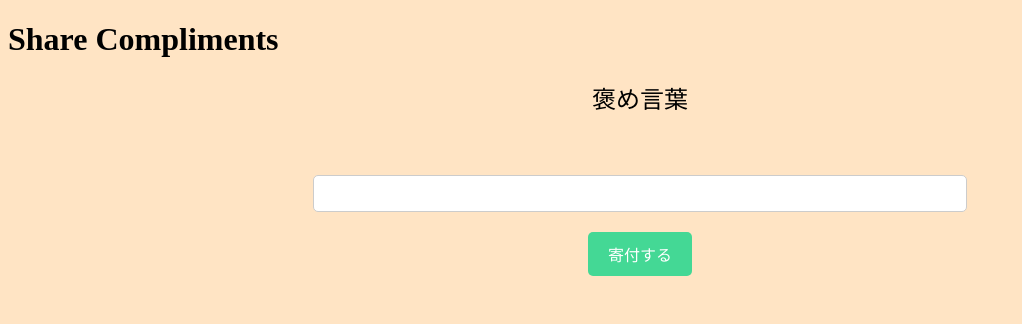
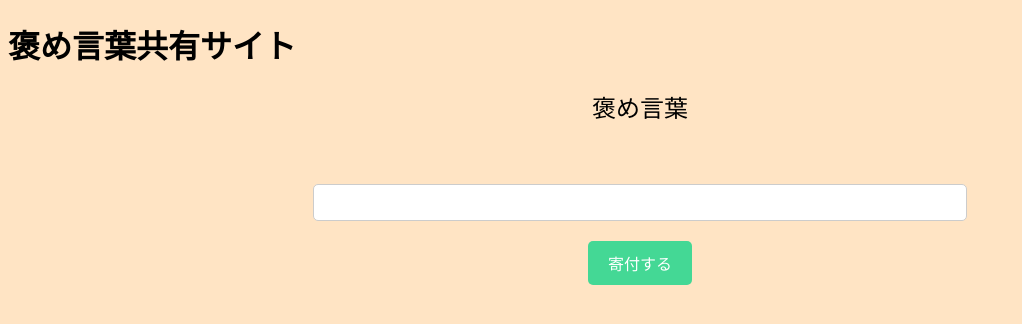
Before and after one commit to youxi720/first_project, a Flask app: page /create.html in a window 1280 px wide. Shown: the top 324 px of the page, without its empty margins (0-1022 px from the left). Run offline with Flask 3, Linux system fonts and the light colour scheme.

Commit message:
template

```diff
--- a/first_project/templates/create.html
+++ b/first_project/templates/create.html
@@ -7,7 +7,7 @@
     <title>compliment_app</title>
 </head>
 <body>
-    <h1>Share Compliments</h1>
+    <h1>褒め言葉共有サイト</h1>
     <form action="{{ url_for('create') }}" method="post" >
         <label for="message">褒め言葉</label>
         <input type="text" class="text" name="message" required>
```
Also changed, not shown: first_project/compliments.db.
